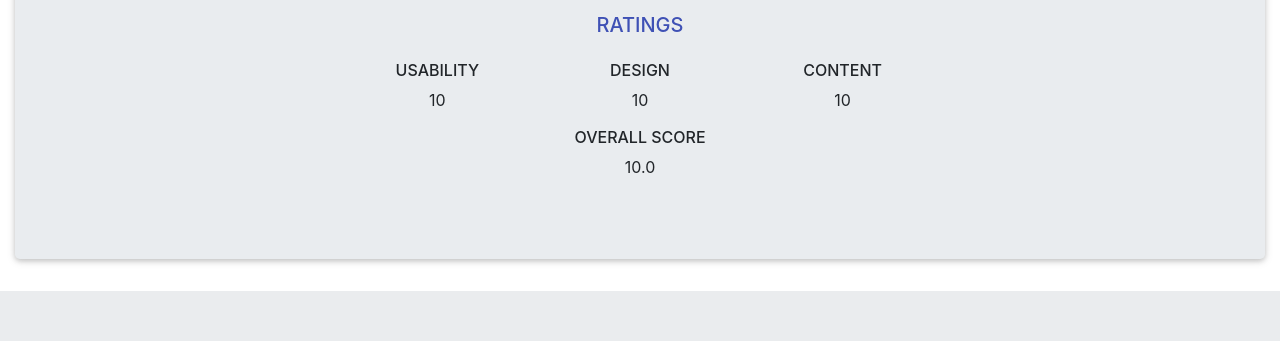
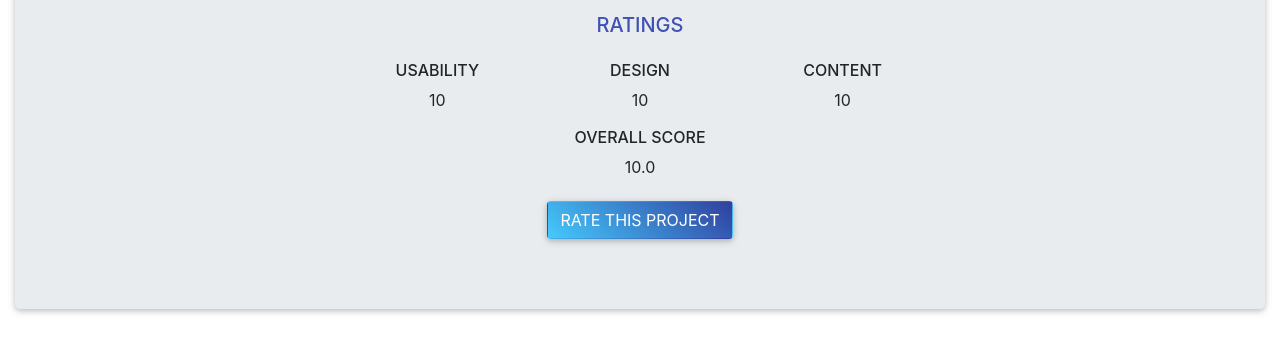
Before and after one commit to derrokip34/Awwards, a Django app: template awwards/templates/project.html in a window 1280 px wide. Shown: the part 583-924 px from the top of the page. Before the commit the page ends 874 px from the top, so only its background shows below. Run offline with Django 3.2, Linux system fonts and the light colour scheme; tables that the repository leaves empty hold one stand-in row (values such as "Sample post"); the template is opened without the code that fills it: values that come from a table or form of the project are taken from there, most other values are stand-ins (such as "Sample title", 1, 10 or a date in 2020); grey boxes marked "Sample" are stand-in pictures; some libraries are stand-ins or nearby versions.

Commit message:
add a comment and rate button

```diff
--- a/awwards/templates/project.html
+++ b/awwards/templates/project.html
@@ -20,6 +20,7 @@
     <h5 class="indigo-text h5 mb-4">Project by  <a href="{% url 'userProfile' id=project.user.id %}" style="text-decoration: none;">{{project.user.username}} <img  src="{{project.user.profile.profile_pic.url}}" width="35" height="35" class="rounded-circle border userimage"></a></h5>
     <h5 class="indigo-text h5 mb-4"><a href="{{project.project_link}}" style="text-decoration: none;">View site</a></h5>
     <p class="card-text">{{project.project_description}}</p>
+    {% if ratings %}
     <div class="row">
         <div class="col-md-12">
             <h5 class="indigo-text h5 mb-4 text-center">RATINGS</h5>
@@ -46,6 +47,18 @@
             <p>{{ usability_rating.usability__avg| add:design_rating.design__avg| add:content_rating.content__avg| div:3| truncatechars:6 }}</p>
         </div>
     </div>
+    {% else %}
+    <div class="row">
+        <div class="col-md-12">
+            <h5 class="indigo-text h5 mb-4 text-center">THERE ARE NO RATINGS YET</h5>
+        </div>
+    </div>
+    {% endif %}
+    <div class="row">
+        <div class="col-md-12">
+            <a href="{% url 'rate' project.id %}" class="btn blue-gradient">RATE THIS PROJECT</a>
+        </div>
+    </div>
   </div>
   <!-- Jumbotron -->
 </div>
```
